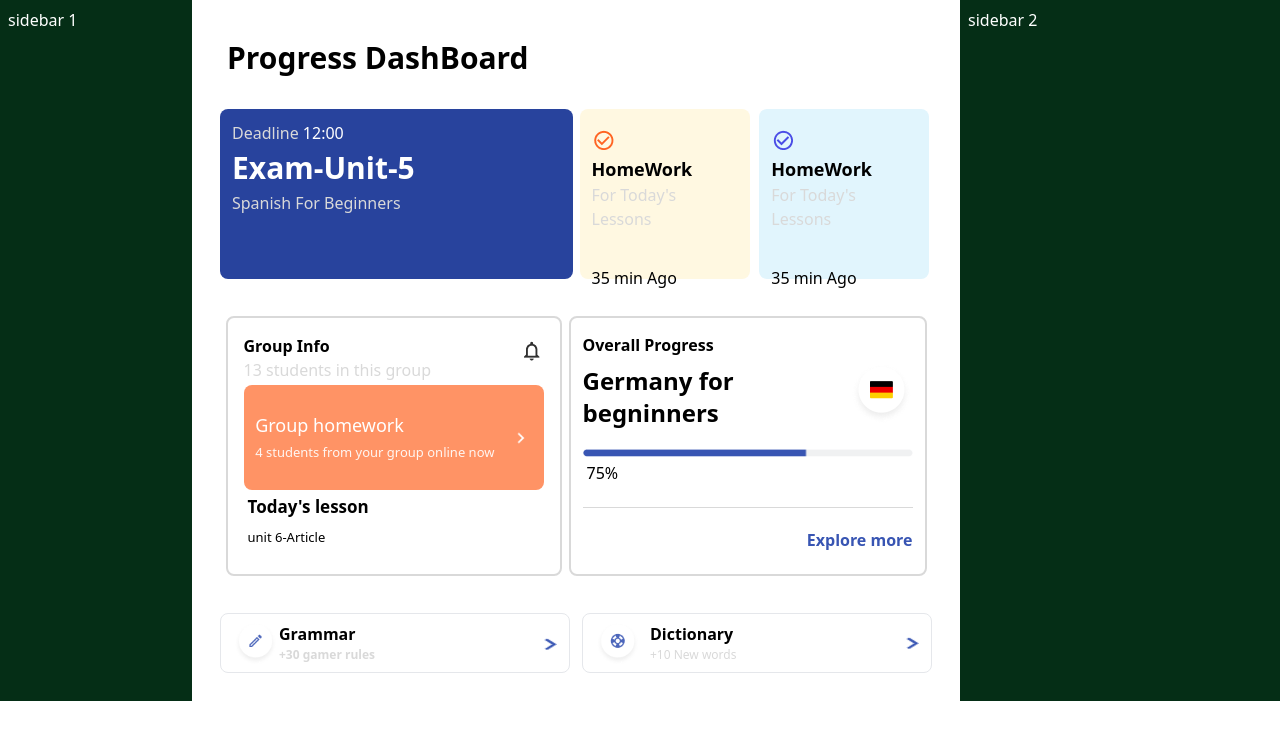
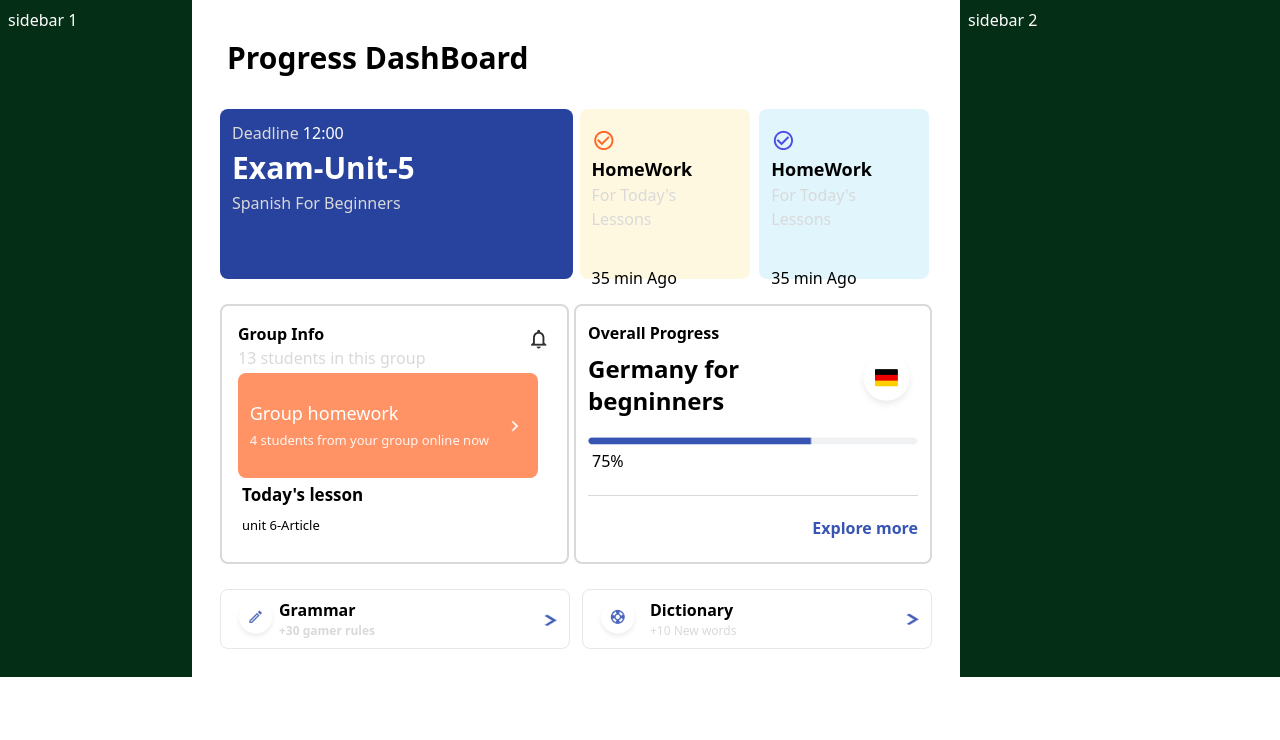
Before and after one commit to AmeerAlabi/drex, a React (Vite) app: page / in a window 1280 px wide. Shown: the top 740 px of the page. Built offline with nearby package versions, Linux system fonts and the light colour scheme.

Commit message:
grid issue

```diff
--- a/src/pages/home/Home.jsx
+++ b/src/pages/home/Home.jsx
@@ -41,8 +41,8 @@ const Home = () => {
   </div>
 
   {/* <!-- Second row: Two boxes beside each other --> */}
-  <div className=" flex lg:flex-row flex-col gap-[7px] mt-[25px] p-3  justify-center">
-    <div className=" bg-white border-2 rounded-lg    border-[#d9d9d9] h-[260px] w-[350px] lg:w-full   lg:ml-0 col-span-4  p-4 lg:col-span-2">
+  <div className=" flex lg:flex-row flex-col gap-[5px] mt-[25px]  justify-center">
+    <div className=" bg-white border-2 rounded-lg    border-[#d9d9d9] h-[260px] w-[350px] lg:w-full    justify-center col-span-4  items-center p-4 lg:col-span-2">
         <div className="flex justify-between">
             <h3 className=' text-[#d9d9d9] '><span className=' text-black font-bold '>Group Info</span> <br /> 13 students in this group  </h3>
             <div>
```
